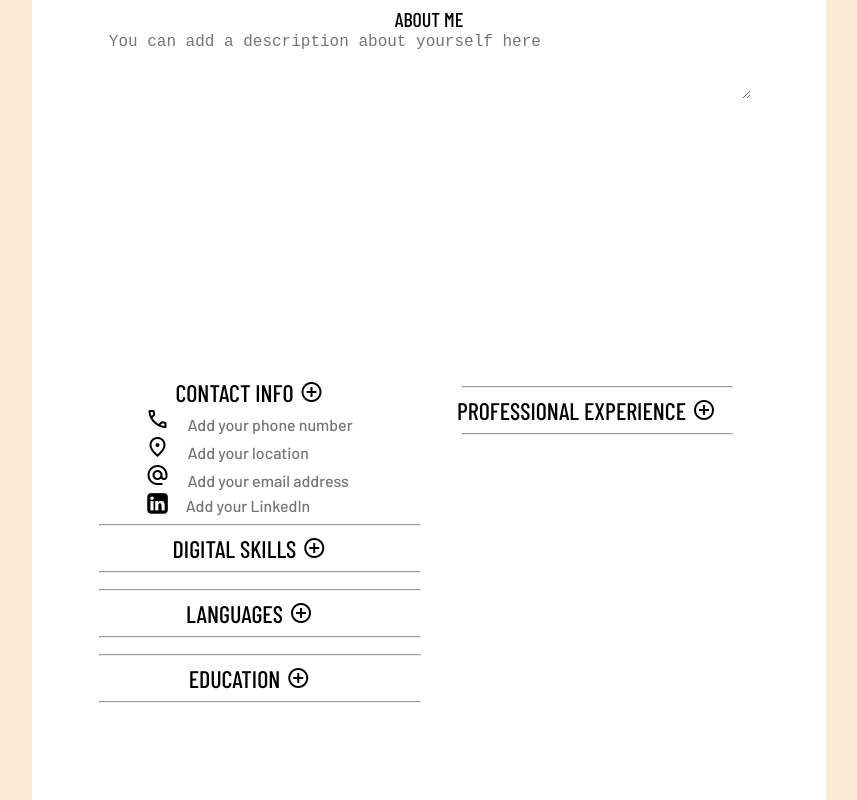
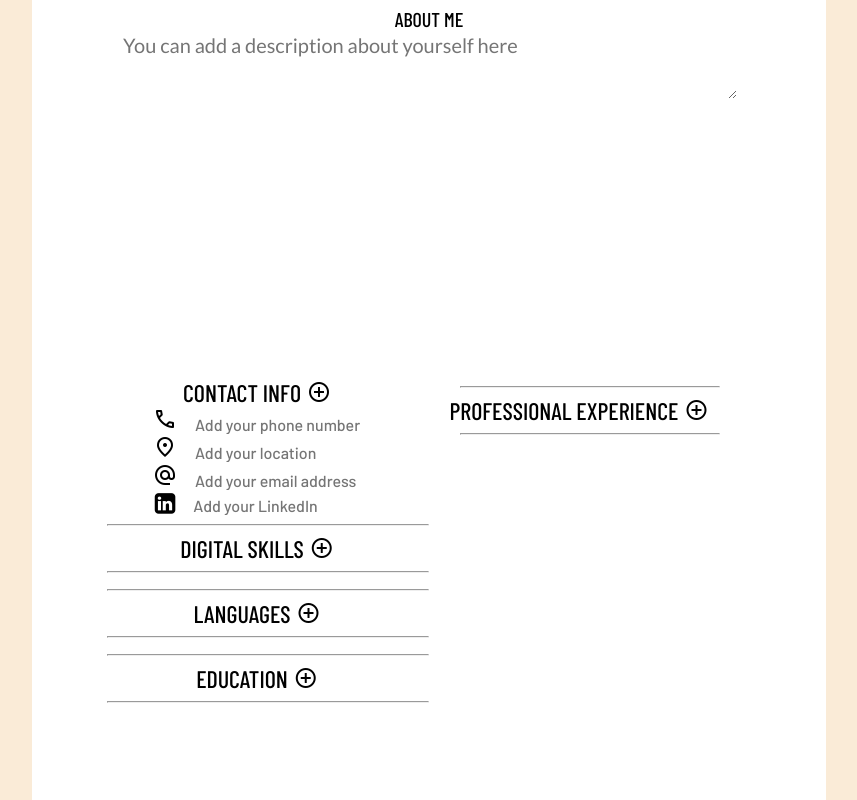
Before and after one commit to leynadm/cv-project, a React (Create React App) app: page / in a window 1280 px wide. Both pictures are taken after a click on the button "Version 1". Shown: the top 800 px of the page, without its empty margins (211-1068 px from the left). Built offline with nearby package versions, Linux system fonts and the light colour scheme; a web font is replaced by a local one.

Commit message:
Add styling adjustments

```diff
--- a/src/styles/CV-One-Description.css
+++ b/src/styles/CV-One-Description.css
@@ -5,12 +5,12 @@
     justify-content: center;
     font-weight: 500;
     font-size: 1.25rem;
-
 }
 
 .cv-one-description-box{
     font-weight: 500;
-    font-size: 1rem;
+    font-size: 1.25rem;
+    font-family: 'Lato', sans-serif;
 }
 
 textarea{
--- a/src/styles/CV-One-Profile.css
+++ b/src/styles/CV-One-Profile.css
@@ -2,7 +2,7 @@
     display: flex;
     justify-content:space-evenly;
     align-items: center;
-    padding: 1rem;
+    padding-top: 1rem;
 }
 
 .cv-one-left-side {
```
